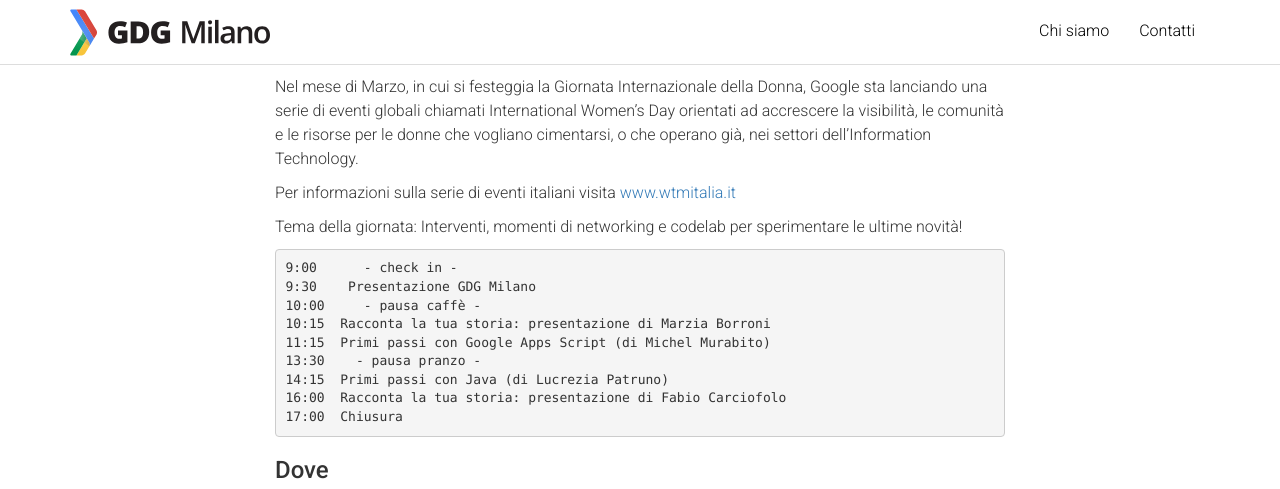
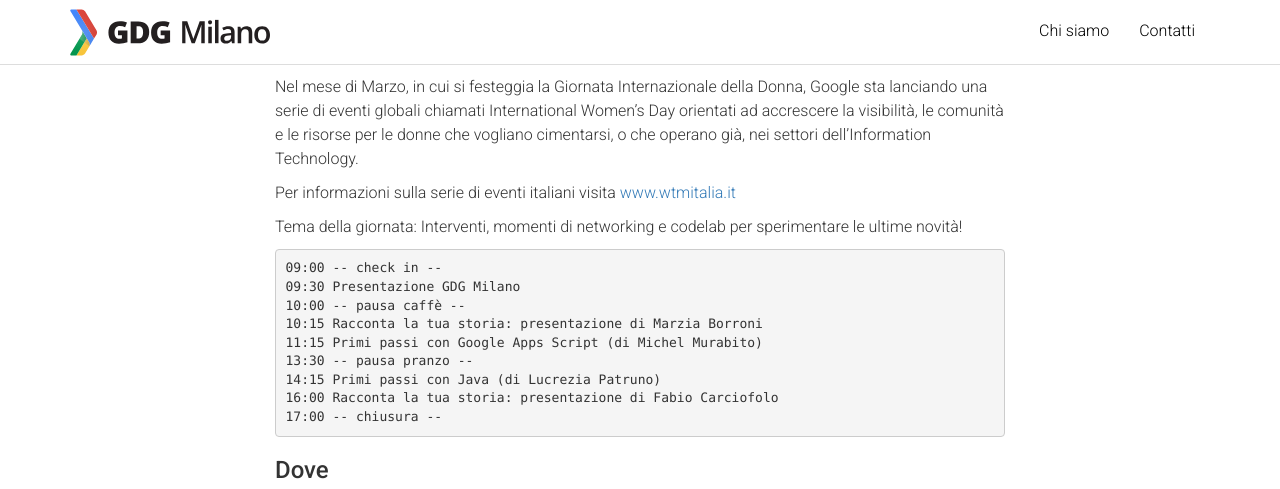
Before and after one commit to GdgMilano/gdgmilano.github.io, a Jekyll site: the page built from _posts/2017-04-08-international-women-day.md, in a window 1280 px wide and 900 px high, scrolled down 499 px, cut to the strip 0-489 px from the top of the window. Built offline with Jekyll 4.4.1, drawn with Linux system fonts in a browser that asks for light colours.

Commit message:
Update 2017-04-08-international-women-day.md

````diff
--- a/_posts/2017-04-08-international-women-day.md
+++ b/_posts/2017-04-08-international-women-day.md
@@ -22,15 +22,15 @@
 Tema della giornata: Interventi, momenti di networking e codelab per sperimentare le ultime novità!
 
 ```
-9:00      - check in -
-9:30    Presentazione GDG Milano
-10:00     - pausa caffè -
-10:15  Racconta la tua storia: presentazione di Marzia Borroni
-11:15  Primi passi con Google Apps Script (di Michel Murabito)
-13:30    - pausa pranzo -
-14:15  Primi passi con Java (di Lucrezia Patruno)
-16:00  Racconta la tua storia: presentazione di Fabio Carciofolo
-17:00  Chiusura
+09:00 -- check in --
+09:30 Presentazione GDG Milano
+10:00 -- pausa caffè --
+10:15 Racconta la tua storia: presentazione di Marzia Borroni
+11:15 Primi passi con Google Apps Script (di Michel Murabito)
+13:30 -- pausa pranzo --
+14:15 Primi passi con Java (di Lucrezia Patruno)
+16:00 Racconta la tua storia: presentazione di Fabio Carciofolo
+17:00 -- chiusura --
 ```
 
 ### Dove
````
